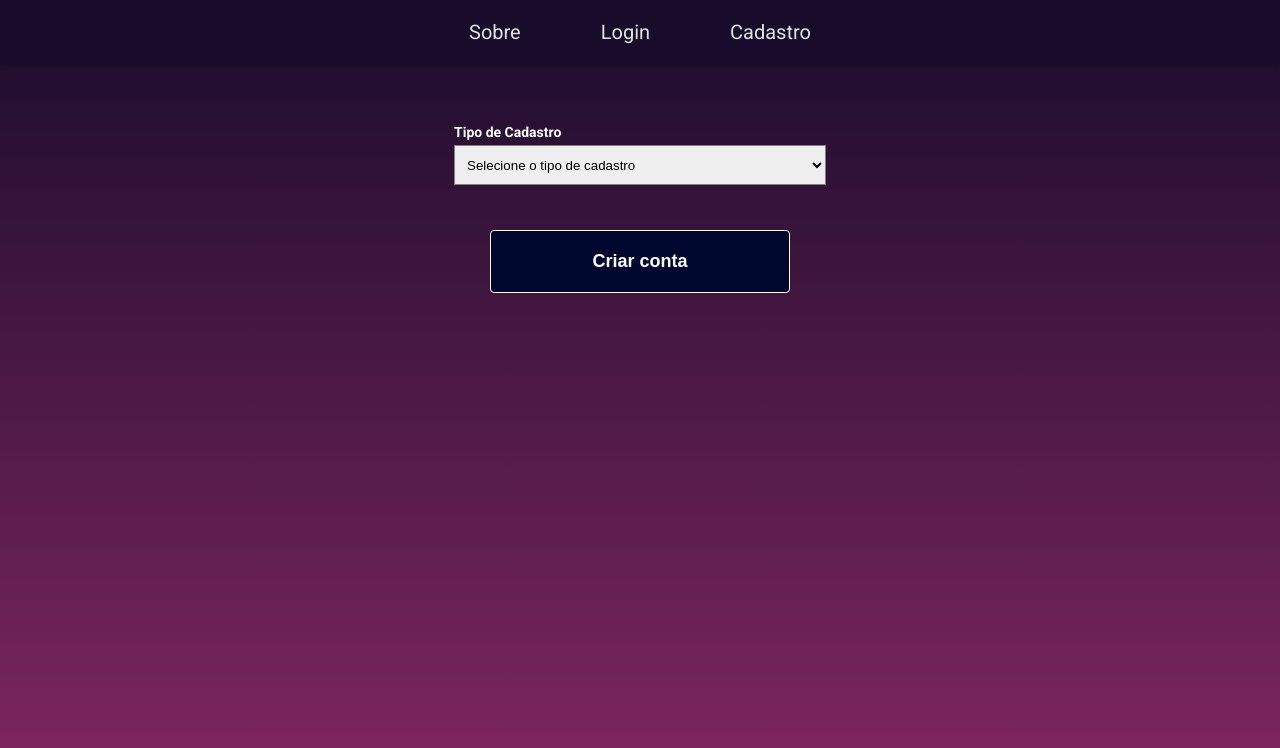
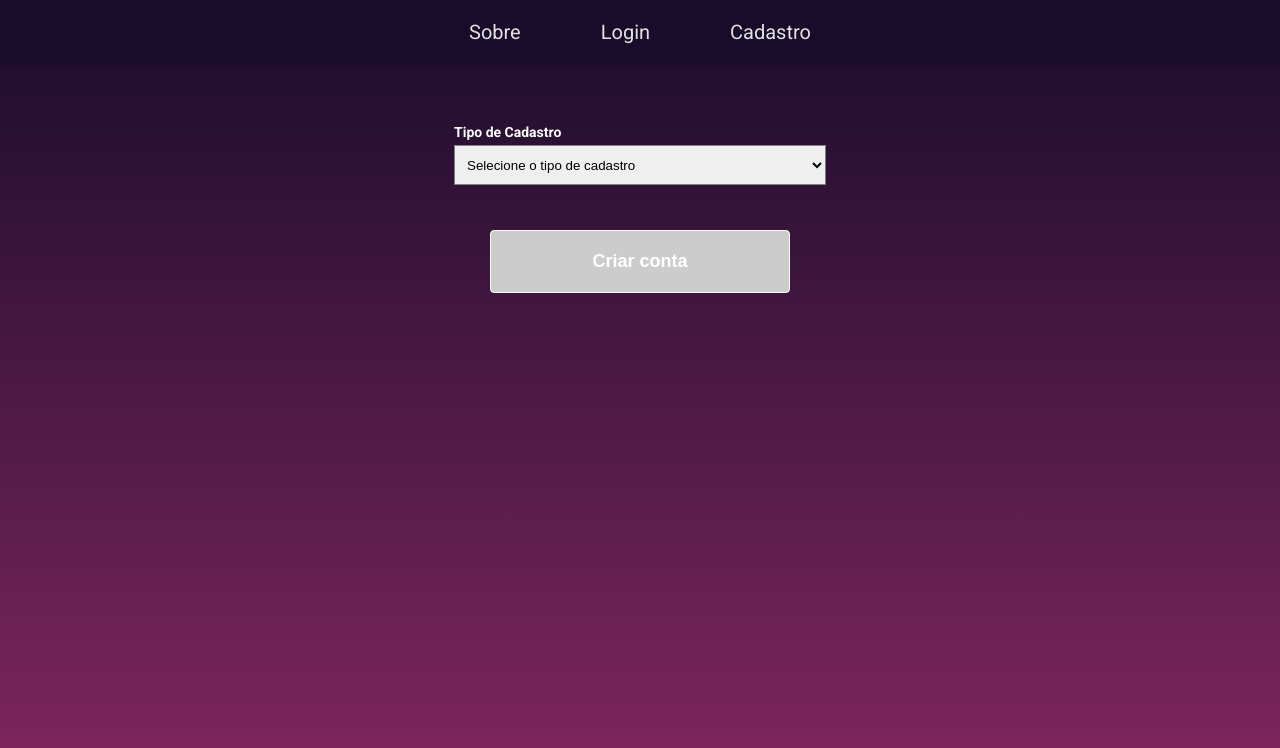
Before and after one commit to JorgeHCamara/react-cart-genius-website, a React (Vite) app: page /create-account in a window 1280 px wide. Shown: the top 748 px of the page. Built offline with nearby package versions, Linux system fonts and the light colour scheme.

Commit message:
chore: create account button enabled when all inputs are filled

```diff
--- a/src/pages/CreateAccount/CreateAccount.css
+++ b/src/pages/CreateAccount/CreateAccount.css
@@ -48,6 +48,11 @@
   transition: 0.3s;
 }
 
+.button:disabled {
+  background-color: #ccc;
+  cursor: not-allowed;
+}
+
 @media (max-width: 768px) {
     .modal-content {
         max-width: 90%;
--- a/src/pages/CreateAccount/CreateAccount.jsx
+++ b/src/pages/CreateAccount/CreateAccount.jsx
@@ -68,6 +68,12 @@ const CreateAccount = () => {
   const continueToLogin = () => {
     setModalIsOpen(false);
     window.location.href = '/login';
+  };
+
+  const allFieldsFilled = () => {
+    const isEmailValid = !emailError;
+    const commonFields = nome && endereco && telefone && email && senha && isEmailValid;
+    return personType === 'clientes' ? commonFields && cpf : commonFields && cnpj;
   };
 
   return (
@@ -192,7 +198,7 @@ const CreateAccount = () => {
           />
         </>
       )}
-      <button className="button button-hover" onClick={register}>
+      <button className="button button-hover" onClick={register} disabled={!allFieldsFilled()}>
         <span className='button-text'>Criar conta</span>
       </button>
       <ReactModal
```
